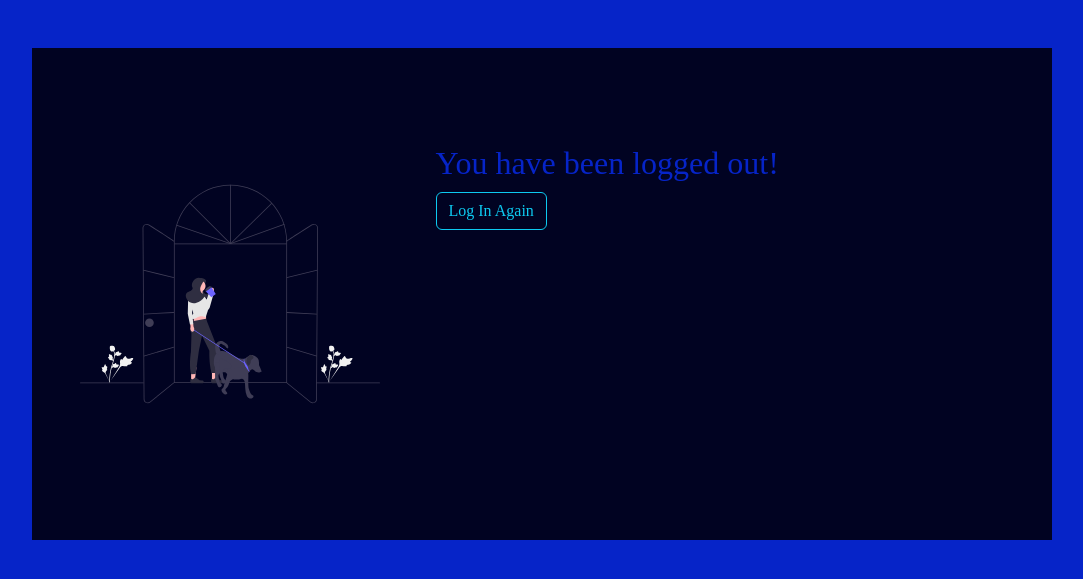
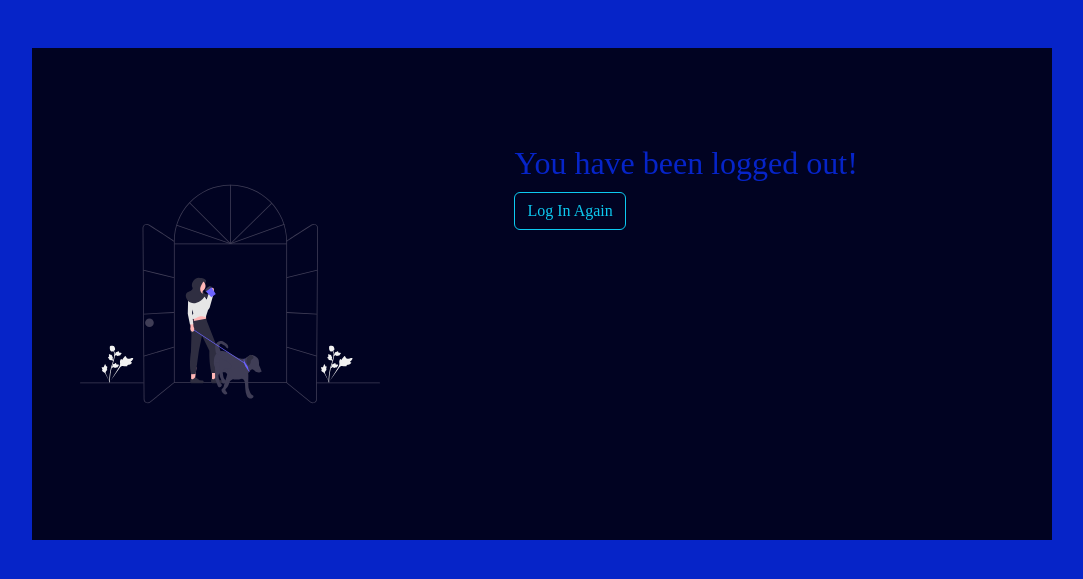
Before and after one commit to Flokots/thenight-loop, a Django app: page /logout/ in a window 1280 px wide. Shown: the part 84-663 px from the top of the page, without its empty margins (98-1181 px from the left). Run offline with Django 4.2, Linux system fonts and the light colour scheme; parts of the project's set-up code (start-up, migrations or seed data) failed here and were passed over; some libraries are stand-ins or nearby versions; some web fonts are replaced.

Commit message:
format logout page

```diff
--- a/users/templates/users/logout.html
+++ b/users/templates/users/logout.html
@@ -11,12 +11,13 @@
                     <img src="../../../static/assets/site-images/logout.svg" alt="logout"
                         style="height: 300px; width: 300px">
                 </div>
+                <div class="col-2"></div>
                 <div class="col-lg-6 col-md-8 mx-auto">
                     <h2>You have been logged out!</h2>
                     <div>
                         <a class="ml-2 btn btn-outline-info" href="{% url 'login' %}"> Log In Again</a>
                     </div>
-                 </div>
+                </div>
             </div>
         </div>
     </div>
```
